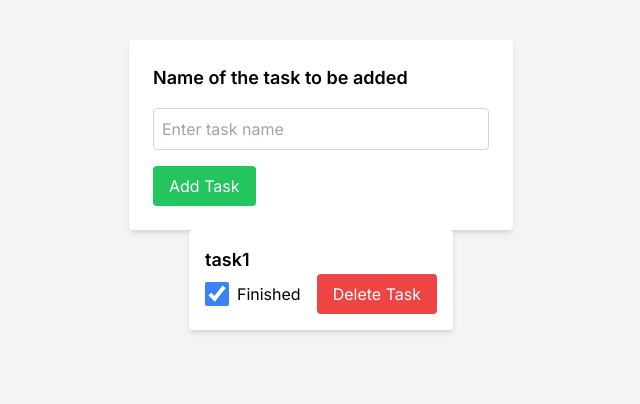
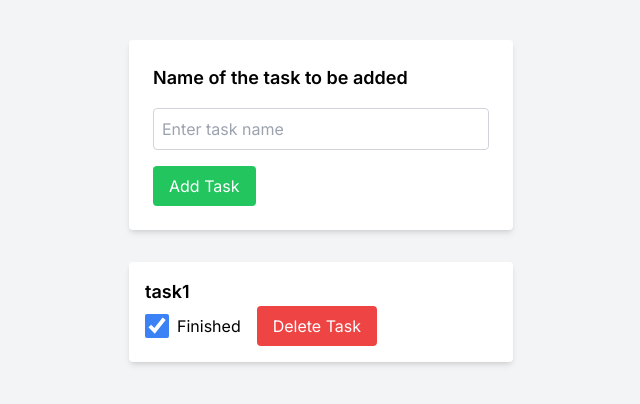
Before and after one commit to HoshinoShiina/practice-tasklist, a Next.js app: page / in a window 1280 px wide. Shown: the top 404 px of the page, without its empty margins (319-959 px from the left). Built offline with nearby package versions, Linux system fonts and the light colour scheme.

Commit message:
third save

```diff
--- a/src/app/page.jsx
+++ b/src/app/page.jsx
@@ -133,9 +133,9 @@ const stateReducer = (state, action) => {
 
 function TaskList({ todo, deleteFunction, setFinishFunction }) {
   return (
-    <div className="space-y-4">
+    <div className="space-y-4 mt-8 w-96">
       {todo.map((item) => (
-        <div key={item.id} className="bg-white shadow-md rounded p-4">
+        <div key={item.id} className="bg-white shadow-md rounded p-4 w-full">
           <p className="text-lg font-semibold">{item.task}</p>
           <div className="flex items-center space-x-4">
             <label className="flex items-center space-x-2">
```
